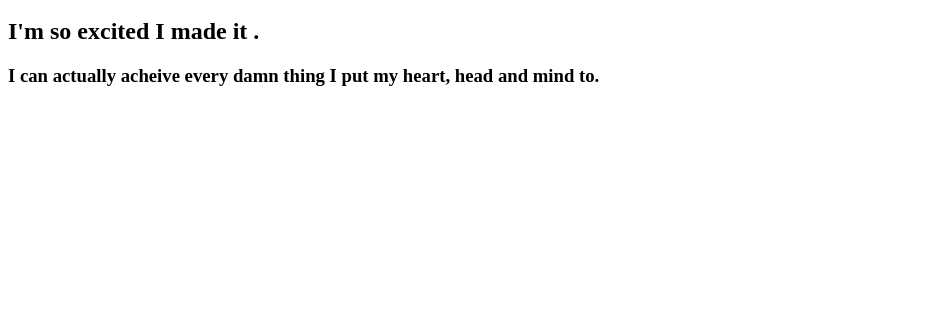
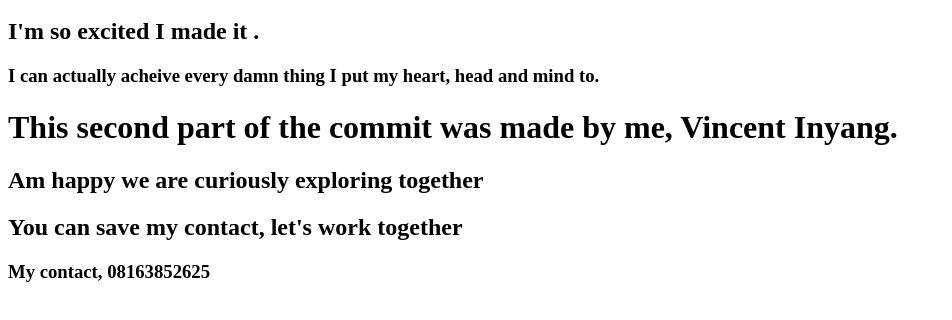
Before and after one commit to Estrellahub/CreativityXploring, a plain HTML site: page index.html in a window 1280 px wide. Shown: the part 48-368 px from the top of the page, without its empty margins (0-952 px from the left). Drawn offline with Linux system fonts and the light colour scheme.

Commit message:
Update index.html

```diff
--- a/index.html
+++ b/index.html
@@ -1,3 +1,8 @@
 <h1>Finally Estrella is a Developer, congratulations to me.</h1>
 <h2>I'm so excited I made it .</h2>
 <h3>I can actually acheive every damn thing I put my heart, head and mind to. </h3>
+
+<h1>This second part of the commit was made by me, Vincent Inyang.</h1>
+<h2>Am happy we are curiously exploring together</h2>
+<h2>You can save my contact, let's work together</h2>
+<h3>My contact, 08163852625</h3>
```
